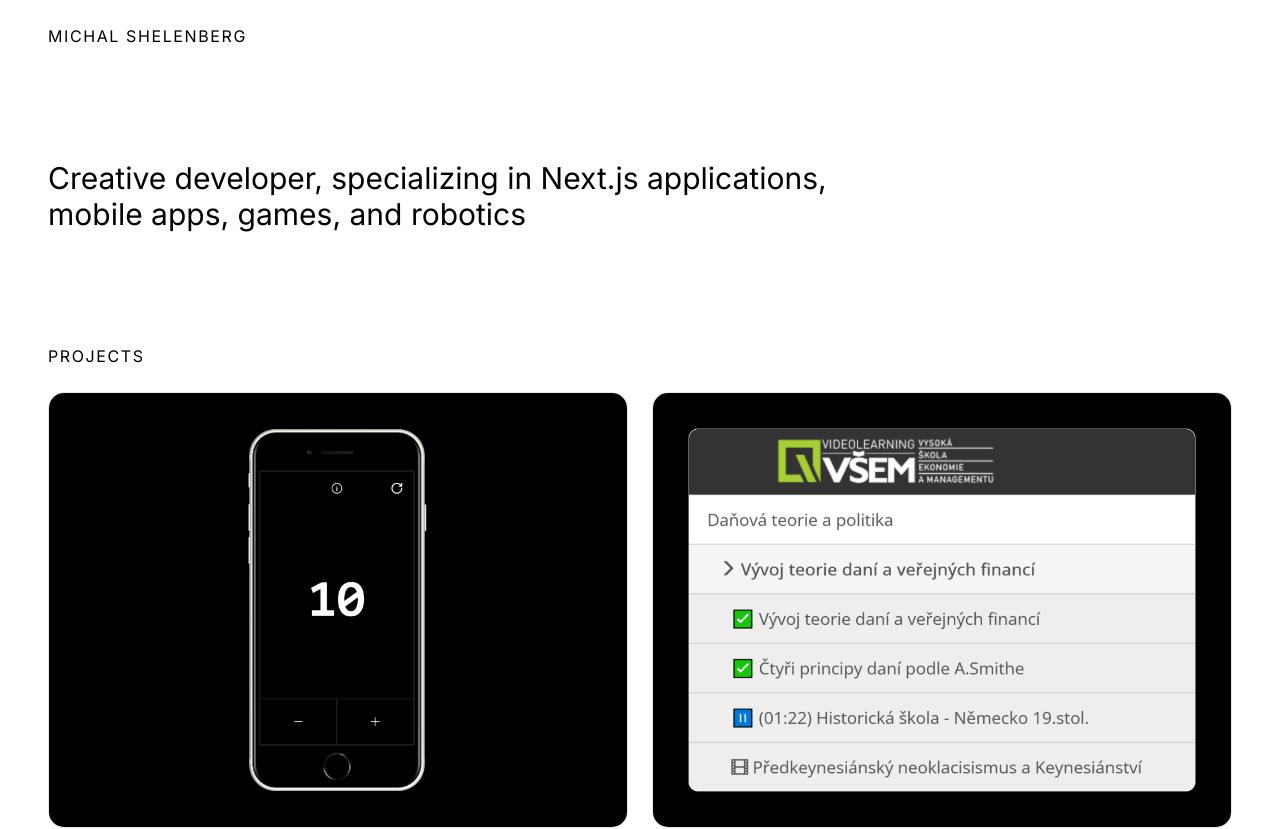
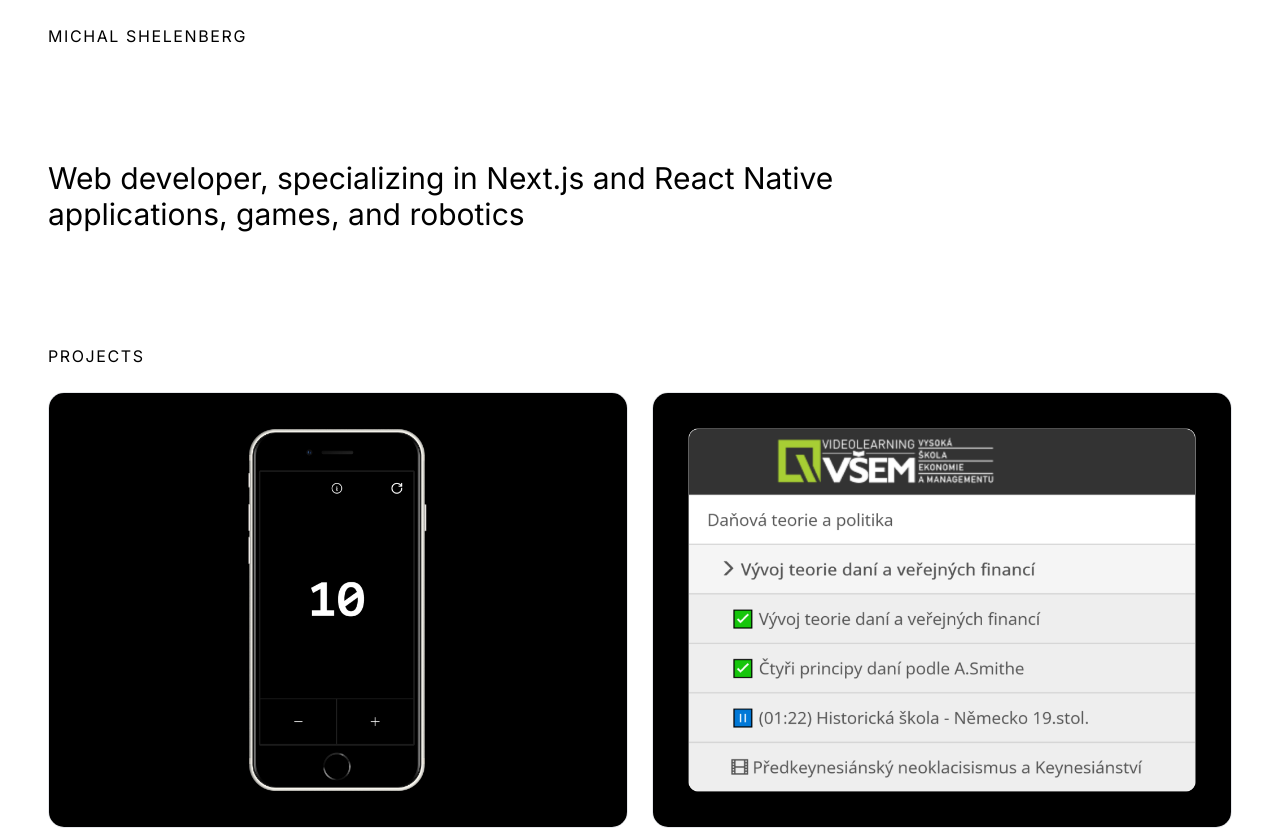
Before and after one commit to michalshelenberg/michalshelenberg.com, a Next.js app: page / in a window 1280 px wide. Shown: the top 829 px of the page. Built offline with nearby package versions, Linux system fonts and the light colour scheme.

Commit message:
Update header text

```diff
--- a/app/page.tsx
+++ b/app/page.tsx
@@ -6,7 +6,7 @@ export default function Home() {
       <header className="py-16 max-w-[800px] w-full">
         <h1 className="hidden">Michal Shelenberg</h1>
         <p className="md:text-3xl text-2xl">
-          Creative developer, specializing in Next.js applications, mobile apps,
+          Web developer, specializing in Next.js and React Native applications,
           games, and robotics
         </p>
       </header>
--- a/components/projects.tsx
+++ b/components/projects.tsx
@@ -1,8 +1,8 @@
+import counterpp_image from "@/public/images/counterpp.png";
+import hahmlet_image from "@/public/images/hahmlet.png";
+import vsem_watchmarker_image from "@/public/images/vsem-watchmarker.png";
 import Image from "next/image";
 import Link from "next/link";
-import hahmlet_image from "@/public/images/hahmlet.png";
-import vsem_watchmarker_image from "@/public/images/vsem-watchmarker.png";
-import counterpp_image from "@/public/images/counterpp.png";
 
 const projects = [
   {
```
